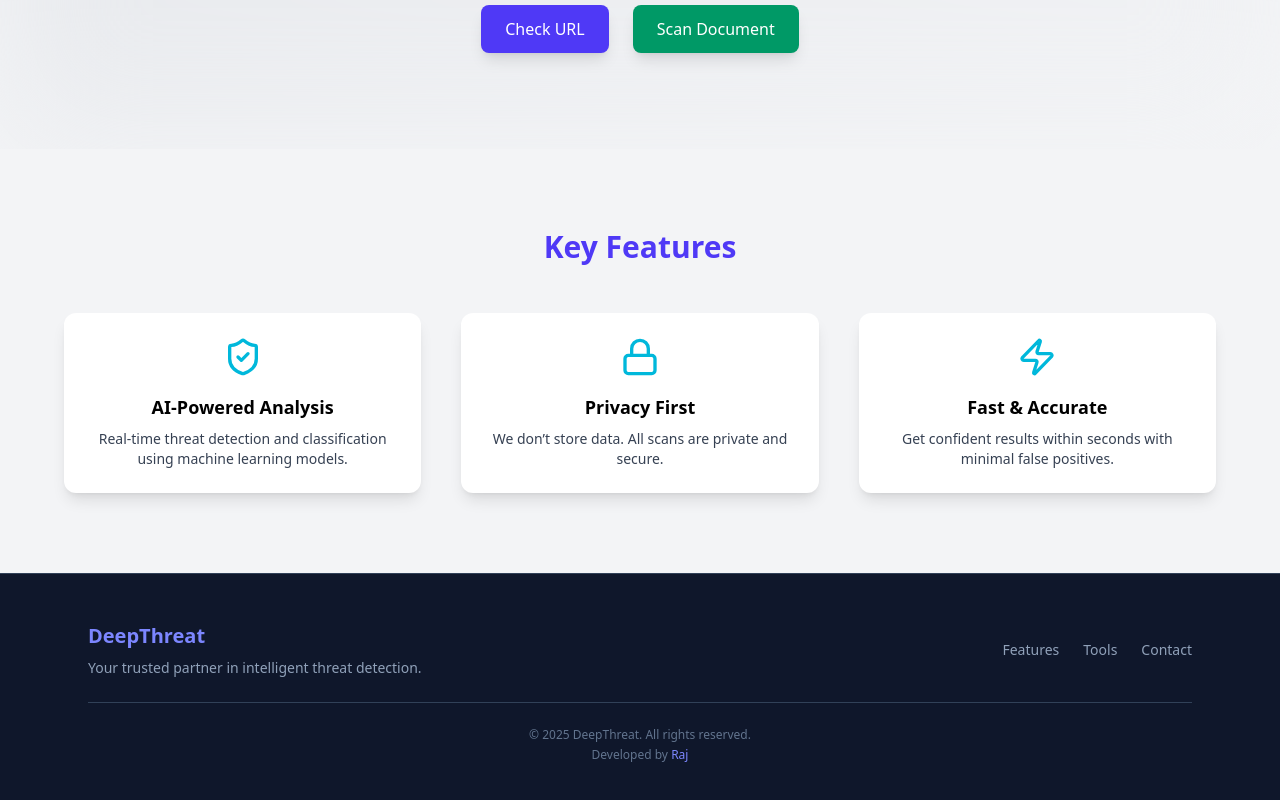
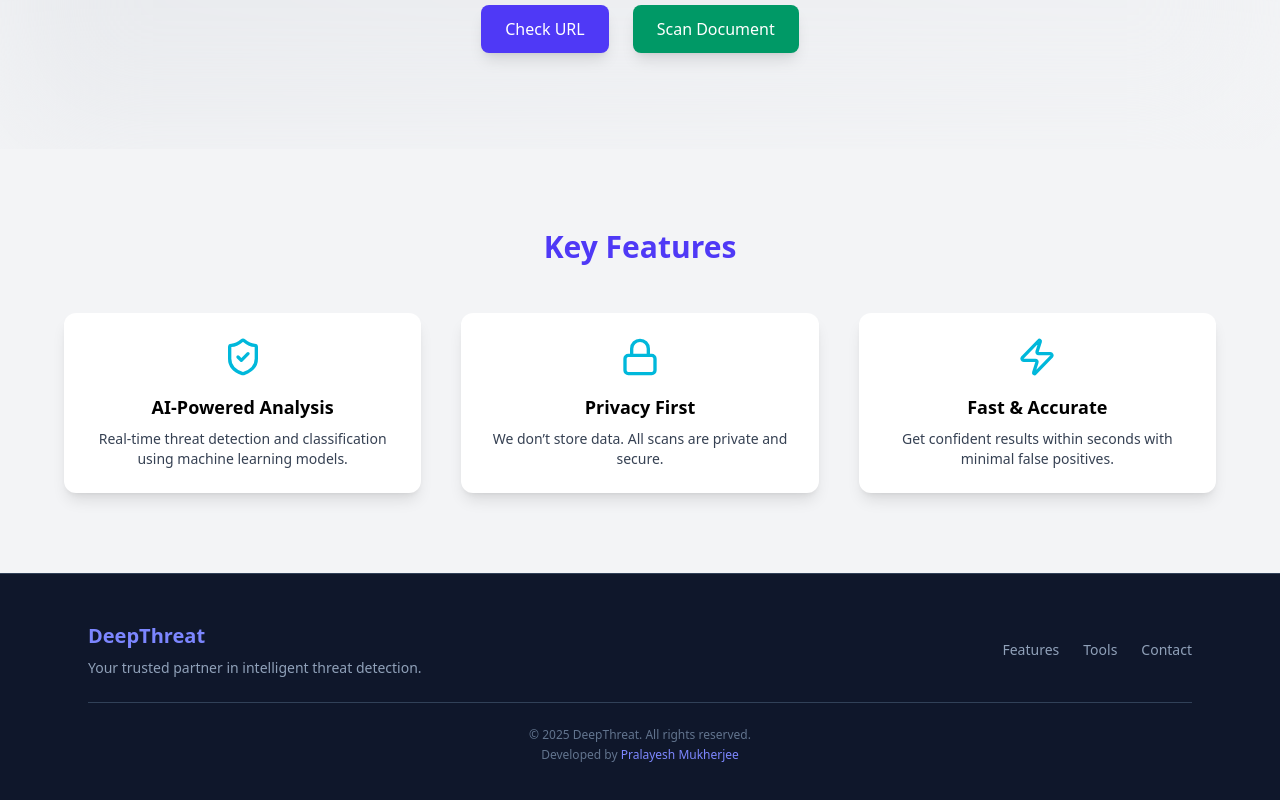
Before and after one commit to PralayeshMukherjee/DeepThreat, a React (Vite) app in the folder Frontend/: page /mainlayout in a window 1280 px wide. Shown: the part 336-1136 px from the top of the page. Built offline with nearby package versions, Linux system fonts and the light colour scheme.

Commit message:
add the link of my github profile

```diff
--- a/Frontend/src/Pages/MainFooter.jsx
+++ b/Frontend/src/Pages/MainFooter.jsx
@@ -41,12 +41,12 @@ const MainFooter = () => {
           <p className="mt-1">
             Developed by{" "}
             <a
-              href="https://github.com/raj"
+              href="https://github.com/PralayeshMukherjee"
               className="text-indigo-400 hover:underline"
               target="_blank"
               rel="noopener noreferrer"
             >
-              Raj
+              Pralayesh Mukherjee
             </a>
           </p>
         </div>
```
